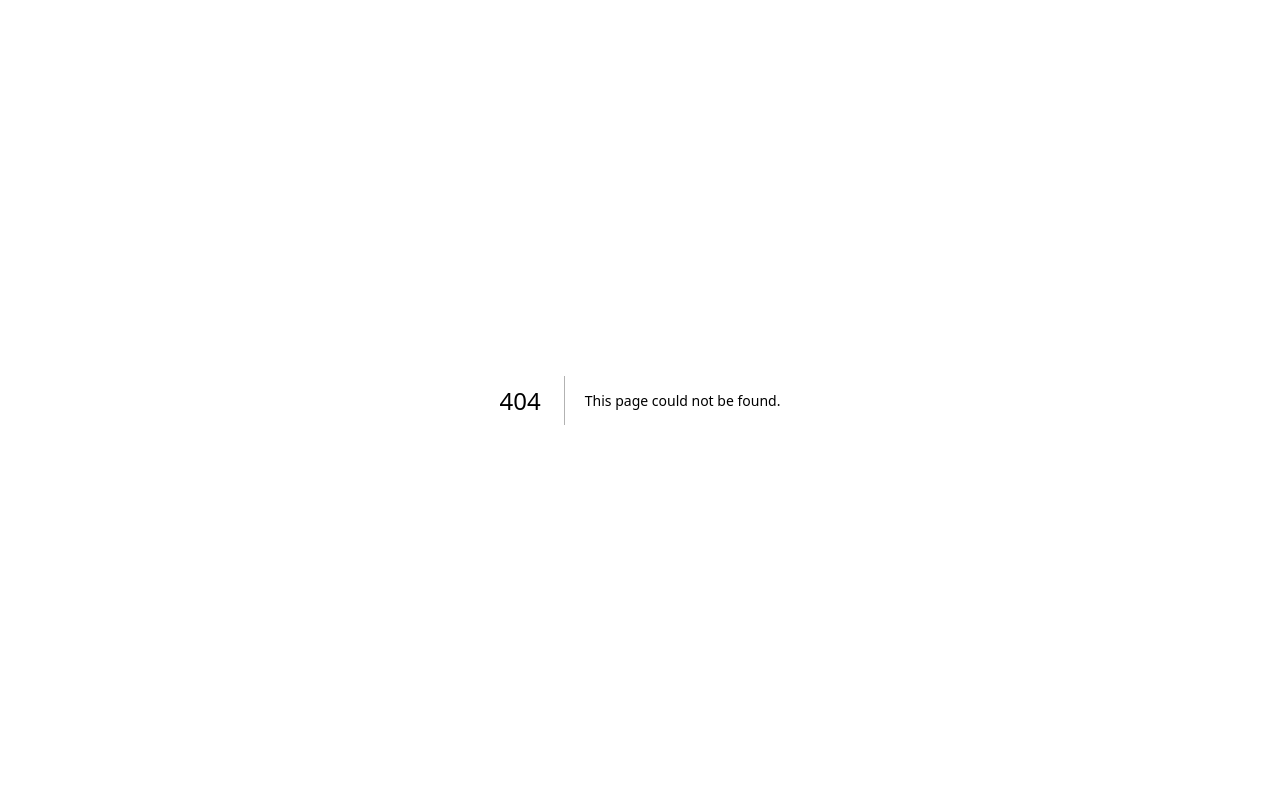
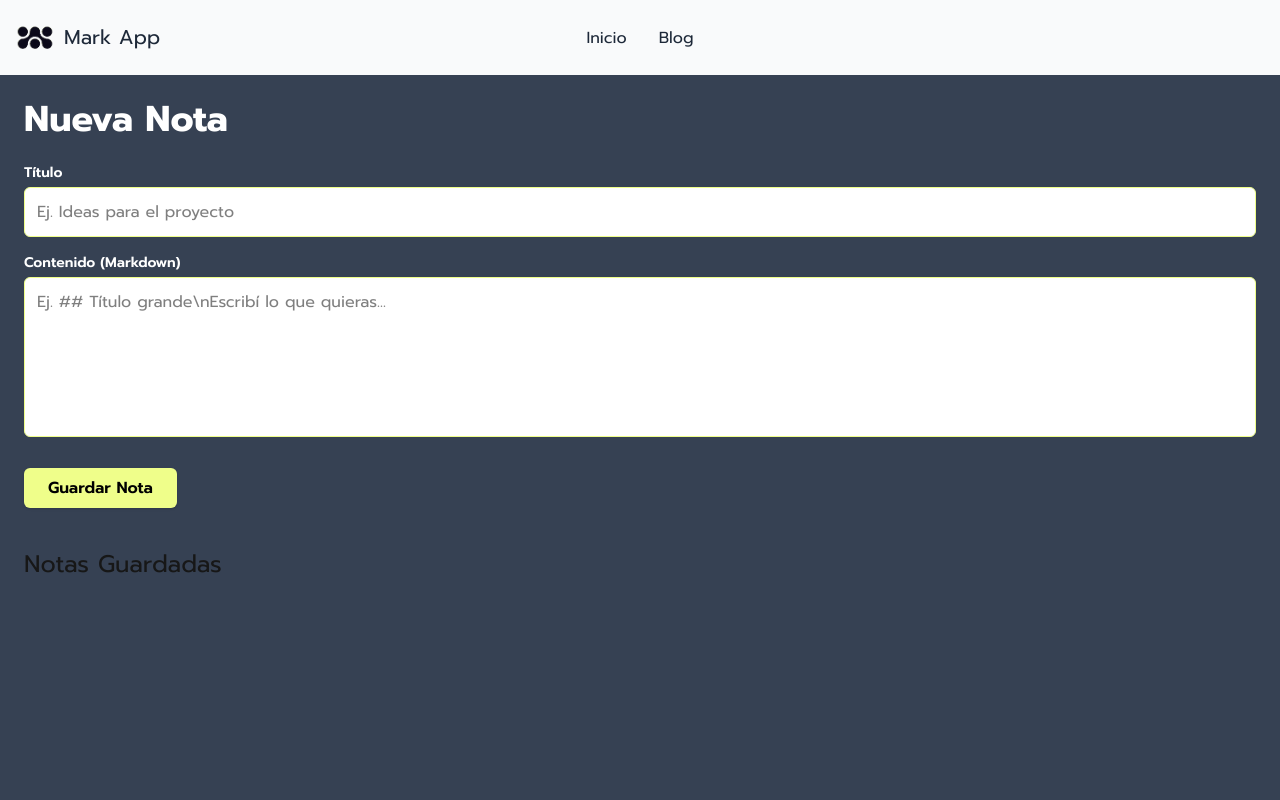
Before and after one commit to HugoEseverri/markapp, a Next.js app in the folder mini-notas/: page /notes in a window 1280 px wide. Before the commit this address had no page. Shown: the top 800 px of the page. Built offline with nearby package versions, Linux system fonts and the light colour scheme.

Commit message:
se modifica sección de markDown y se establecen links en navbar y upperbody

```diff
--- a/mini-notas/src/app/layout.tsx
+++ b/mini-notas/src/app/layout.tsx
@@ -1,6 +1,8 @@
 import type { Metadata } from "next";
 import { Geist, Geist_Mono } from "next/font/google";
 import "./globals.css";
+import Navbar from "@/components/Navbar/Navbar";
+import Footer from "@/components/Footer/Footer";
 
 const geistSans = Geist({
   variable: "--font-geist-sans",
@@ -33,7 +35,13 @@ export default function RootLayout({
       <body
         className={`${geistSans.variable} ${geistMono.variable} antialiased`}
       >
-        {children}
+        <Navbar />
+
+        <main className="bg-gray-50">
+          {children}
+        </main>
+
+        <Footer />
       </body>
     </html>
   );
--- /dev/null
+++ b/mini-notas/src/app/notes/page.tsx
@@ -0,0 +1,12 @@
+import React from 'react'
+import Notes from '@/components/Markdown/Markdown'
+
+function MarkDown() {
+    return (
+        <div>
+            <Notes />
+        </div>
+    )
+}
+
+export default MarkDown;
--- a/mini-notas/src/app/page.tsx
+++ b/mini-notas/src/app/page.tsx
@@ -1,24 +1,21 @@
-import Footer from "@/components/Footer/Footer";
+
 import Caracteristicas from "@/components/Home/Características/Características";
 import Down from "@/components/Home/Down/Down";
 import LowBody from "@/components/Home/LowBody/LowerBody";
 import MiddleBody from "@/components/Home/MiddleBody/MiddleBody";
 import MiddleLowBody from "@/components/Home/MiddleLowBody/MiddleLowBody";
 import UpperBody from "@/components/Home/UpperBody/UpperBody";
-import MarkdownEditor from "@/components/Markdown";
-import Navbar from "@/components/Navbar/Navbar";
+
 
 export default function Home() {
   return (
     <div>
-      <Navbar/>
-      <UpperBody/>
-      <MiddleBody/>
-      <MiddleLowBody/>
-      <LowBody/>
-      <Down/>
-      <Caracteristicas/>
-      <Footer/>
+      <UpperBody />
+      <MiddleBody />
+      <MiddleLowBody />
+      <LowBody />
+      <Down />
+      <Caracteristicas />
     </div>
   );
 }
--- a/mini-notas/src/components/Home/UpperBody/UpperBody.tsx
+++ b/mini-notas/src/components/Home/UpperBody/UpperBody.tsx
@@ -1,5 +1,6 @@
 import React from 'react'
 import Image from 'next/image'
+import Link from 'next/link'
 
 function UpperBody() {
 
@@ -13,13 +14,15 @@ function UpperBody() {
         style={{ objectFit: "cover" }}
       />
       <div className="absolute inset-0 z-10 flex flex-col items-center text-white justify-evenly">
-      <h1 className="mb-4 text-4xl font-bold sm:text-6xl">Descubre Mark App</h1>
+        <h1 className="mb-4 text-4xl font-bold sm:text-6xl">Descubre Mark App</h1>
 
         <div className='flex flex-col items-center'>
           <h2 className="mb-6 text-2xl">La mejor herramienta para notas</h2>
-          <button className="px-6 py-3 text-gray-100 transition duration-300 shadow-md cursor-pointer bg-white/30 backdrop-blur-md hover:bg-white/40 rounded-4xl">
-            ¡Anotá acá!
-          </button>
+          <Link href={"/notes"}>
+            <button className="px-6 py-3 text-gray-100 transition duration-300 shadow-md cursor-pointer bg-white/30 backdrop-blur-md hover:bg-white/40 rounded-4xl">
+              ¡Anotá acá!
+            </button>
+          </Link>
         </div>
 
       </div>
--- a/mini-notas/src/components/Markdown.tsx
+++ /dev/null
@@ -1,23 +0,0 @@
-"use client"
-
-import { useState } from "react";
-import ReactMarkdown from "react-markdown";
-
-const MarkdownEditor = () => {
-    const [text, setText] = useState<string>("# Escribe en Markdown ✍️");
-
-    return (
-        <div className="p-4 max-w-2xl mx-auto bg-amber-900">
-            <textarea
-                className="w-full h-40 p-2 border rounded-md"
-                value={text}
-                onChange={(e) => setText(e.target.value)}
-            />
-            <div className="mt-4 p-4 border rounded-md bg-white">
-                <ReactMarkdown>{text}</ReactMarkdown>
-            </div>
-        </div>
-    );
-};
-
-export default MarkdownEditor;
--- /dev/null
+++ b/mini-notas/src/components/Markdown/Markdown.tsx
@@ -0,0 +1,107 @@
+"use client"
+
+import React, { useEffect, useState } from "react";
+import ReactMarkdown from "react-markdown";
+
+type Note = {
+    id: string;
+    title: string;
+    content: string;
+    createdAt: number;
+};
+
+
+
+function Notes() {
+    const [notes, setNotes] = useState<Note[]>([]);
+
+    const [title, setTitle] = useState("");
+    const [content, setContent] = useState("");
+
+    useEffect(() => {
+        const saved = JSON.parse(localStorage.getItem("notes") || "[]");
+        setNotes(saved);
+    }, []);
+
+    const handleSave = () => {
+        const newNote = {
+            id: Date.now().toString(),
+            title,
+            content,
+            createdAt: Date.now()
+        };
+
+        const updatedNotes = [...notes, newNote];
+        setNotes(updatedNotes);
+        localStorage.setItem("notes", JSON.stringify(updatedNotes));
+
+        setTitle("");
+        setContent("");
+    };
+
+    const handleDelete = (id: string) => {
+        const updatedNotes = notes.filter(note => note.id !== id);
+        setNotes(updatedNotes);
+        localStorage.setItem("notes", JSON.stringify(updatedNotes));
+    };
+
+    return (
+        <div className="min-h-screen p-6 bg-gray-700">
+            <h1 className="mb-6 text-4xl font-bold text-white">Nueva Nota</h1>
+
+            <div className="mb-4">
+                <label className="block mb-1 text-sm font-semibold text-white">Título</label>
+                <input
+                    type="text"
+                    placeholder="Ej. Ideas para el proyecto"
+                    className="w-full rounded-md border border-[#effe8a] bg-white p-3 text-black focus:border-[#effe8a] focus:outline-none focus:ring-1 focus:ring-[#effe8a]"
+                    value={title}
+                    onChange={(e) => setTitle(e.target.value)}
+                />
+            </div>
+
+            <div className="mb-6">
+                <label className="block mb-1 text-sm font-semibold text-white">Contenido (Markdown)</label>
+                <textarea
+                    placeholder="Ej. ## Título grande\nEscribí lo que quieras..."
+                    className="w-full h-40 rounded-md border border-[#effe8a] bg-white p-3 text-black resize-none focus:border-[#effe8a] focus:outline-none focus:ring-1 focus:ring-[#effe8a]"
+                    value={content}
+                    onChange={(e) => setContent(e.target.value)}
+                />
+            </div>
+
+            <button
+                className="rounded-md bg-[#effe8a] px-6 py-2 text-black font-semibold shadow hover:bg-[#d9d65b] transition-colors"
+                onClick={handleSave}
+            >
+                Guardar Nota
+            </button>
+
+
+            <h2 className="mt-10 mb-4 text-2xl">Notas Guardadas</h2>
+            {notes.map((note) => (
+                <div
+                    key={note.id}
+                    className="p-6 mb-6 transition-shadow bg-white border border-gray-300 shadow-md rounded-xl hover:shadow-lg"
+                >
+                    <h3 className="mb-1 text-xl font-semibold text-gray-800">{note.title}</h3>
+                    <p className="mb-4 text-sm text-gray-500">
+                        {new Date(note.createdAt).toLocaleString()}
+                    </p>
+                    <div className="prose-sm prose text-gray-800 prose-img:rounded-lg prose-img:shadow max-w-none">
+                        <ReactMarkdown>{note.content}</ReactMarkdown>
+                    </div>
+                    <button
+                        onClick={() => handleDelete(note.id)}
+                        className="px-4 py-2 mt-2 text-white bg-red-800 rounded"
+                    >
+                        Borrar
+                    </button>
+                </div>
+            ))}
+
+        </div>
+    );
+}
+
+export default Notes;
--- a/mini-notas/src/components/Navbar/Navbar.tsx
+++ b/mini-notas/src/components/Navbar/Navbar.tsx
@@ -23,7 +23,7 @@ function Navbar() {
                     <Link href={"/"} className="transition-transform duration-300 ease-in-out transform hover:scale-110 motion-reduce:transform-none">
                         <li>Inicio</li>
                     </Link>
-                    <Link href={"/"} className="transition-transform duration-300 ease-in-out transform hover:scale-110 motion-reduce:transform-none">
+                    <Link href={"/notes"} className="transition-transform duration-300 ease-in-out transform hover:scale-110 motion-reduce:transform-none">
                         <li>Blog</li>
                     </Link>
                 </ul>
```
